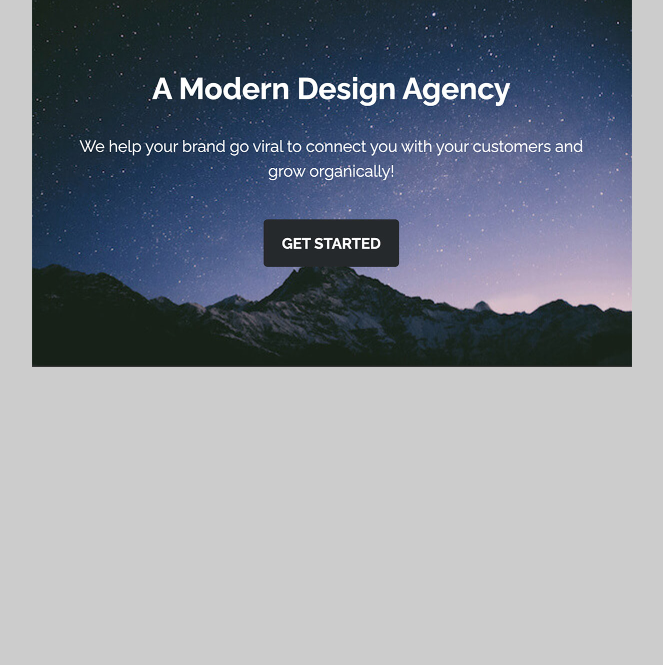
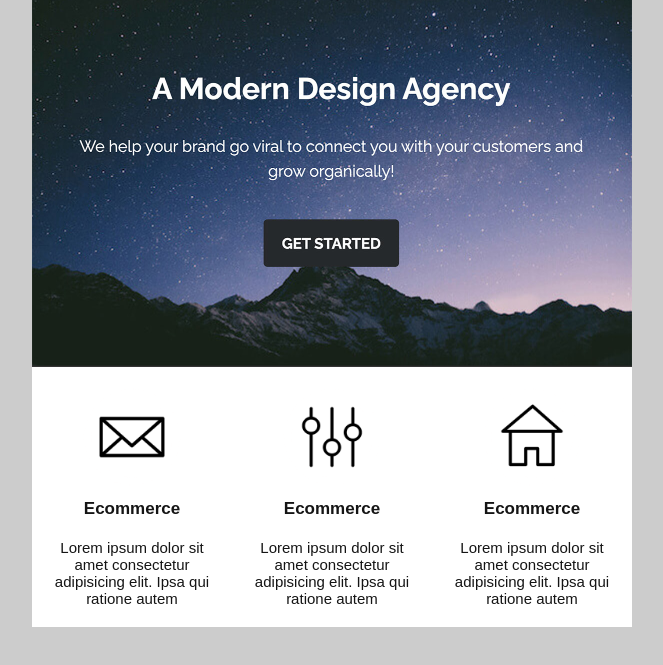
Before and after one commit to JPvenadas/Modern-Email-Template, a plain HTML site: page index.html in a window 1280 px wide. Shown: the part 85-750 px from the top of the page, without its empty margins (308-971 px from the left). Drawn offline with Linux system fonts and the light colour scheme.

Commit message:
three column section

```diff
--- a/index.html
+++ b/index.html
@@ -44,7 +44,28 @@
 		display: inline-block;
 		vertical-align: top;
 	}
-
+	.three-columns{
+		width: 100%;
+		padding: 10px 0;
+		text-align: center;
+	}
+	.column3{
+		width: 200px;
+		display: inline-block;
+		vertical-align: top;
+		padding: 10px;
+	}
+	.feature-title{
+		font-size: 17px;
+		font-weight: bold;
+		display: block;
+		padding-top: 12px;
+		padding-bottom: 20px;
+	}
+	.feature-description{
+		font-size: 15px;
+		display: block
+	}
 </style>
 </head>
 <body>
@@ -105,7 +126,61 @@
 		</tr>
 
 <!-- THREE COLUMN SECTION -->
-
+		<tr>
+			<td class="three-columns" width="100%">
+				<table class="column3">
+					<tr>
+						<td style="padding: 0 40px">
+							<img width="100" src="/img/email.png" alt="">
+						</td>
+					</tr>
+					<tr>
+						<td class="feature-title">
+							Ecommerce
+						</td>
+					</tr>
+					<tr>
+						<td class="feature-description">
+							Lorem ipsum dolor sit amet consectetur adipisicing elit. Ipsa qui ratione autem
+						</td>
+					</tr>
+				</table>
+				<table class="column3">
+					<tr>
+						<td style="padding: 0 40px">
+							<img width="100" src="/img/settings.png" alt="">
+						</td>
+					</tr>
+					<tr>
+						<td class="feature-title">
+							Ecommerce
+						</td>
+					</tr>
+					<tr>
+						<td class="feature-description">
+							Lorem ipsum dolor sit amet consectetur adipisicing elit. Ipsa qui ratione autem
+						</td>
+					</tr>
+				</table>
+				<table class="column3">
+					<tr>
+						<td style="padding: 0 40px">
+							<img width="100" src="/img/home.png" alt="">
+						</td>
+					</tr>
+					<tr>
+						<td class="feature-title">
+							Ecommerce
+						</td>
+					</tr>
+					<tr>
+						<td class="feature-description">
+							Lorem ipsum dolor sit amet consectetur adipisicing elit. Ipsa qui ratione autem
+						</td>
+					</tr>
+				</table>
+			</td>
+		</tr>
 
 <!-- TWO COLUMN SECTION -->
 
```
